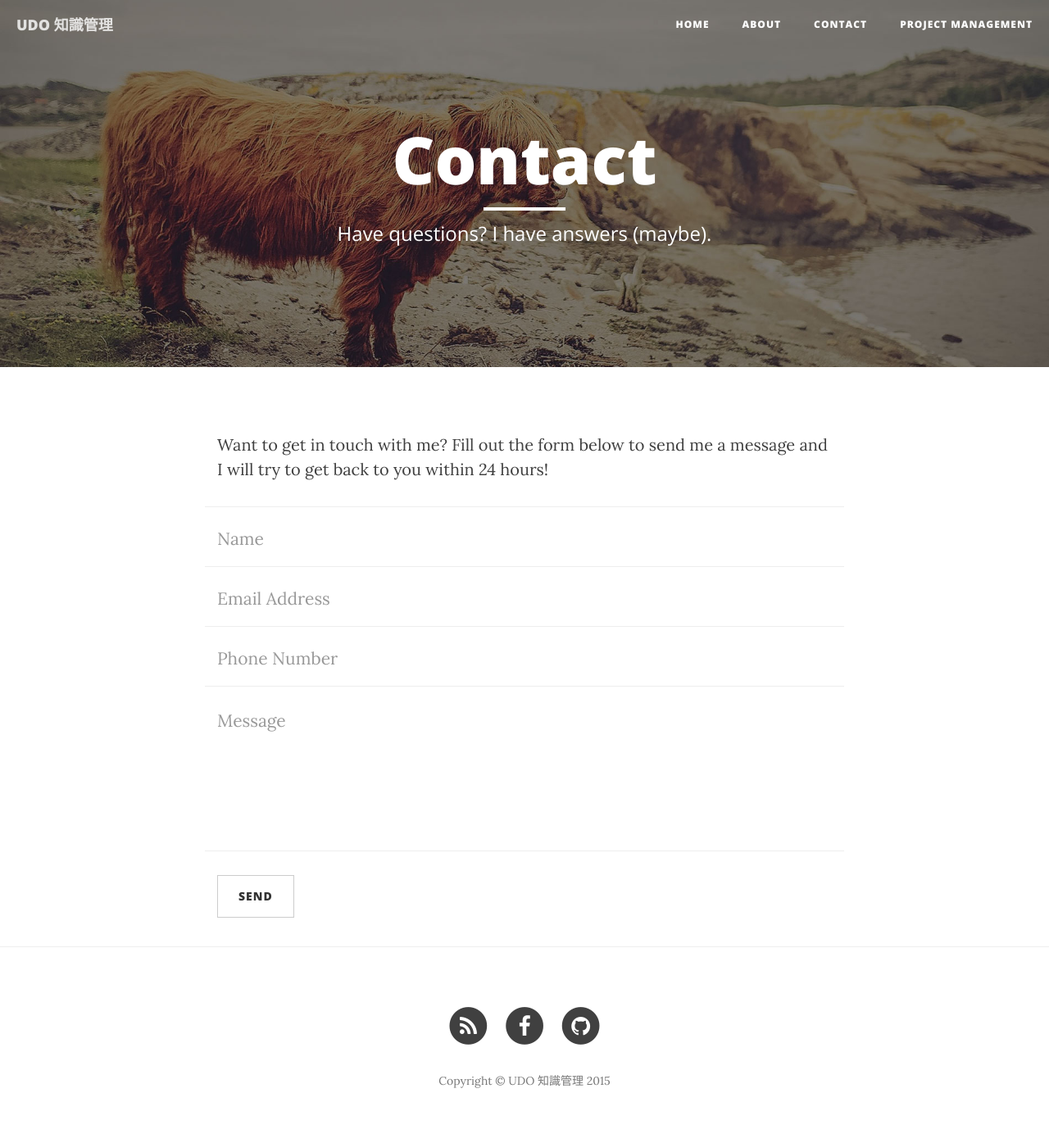
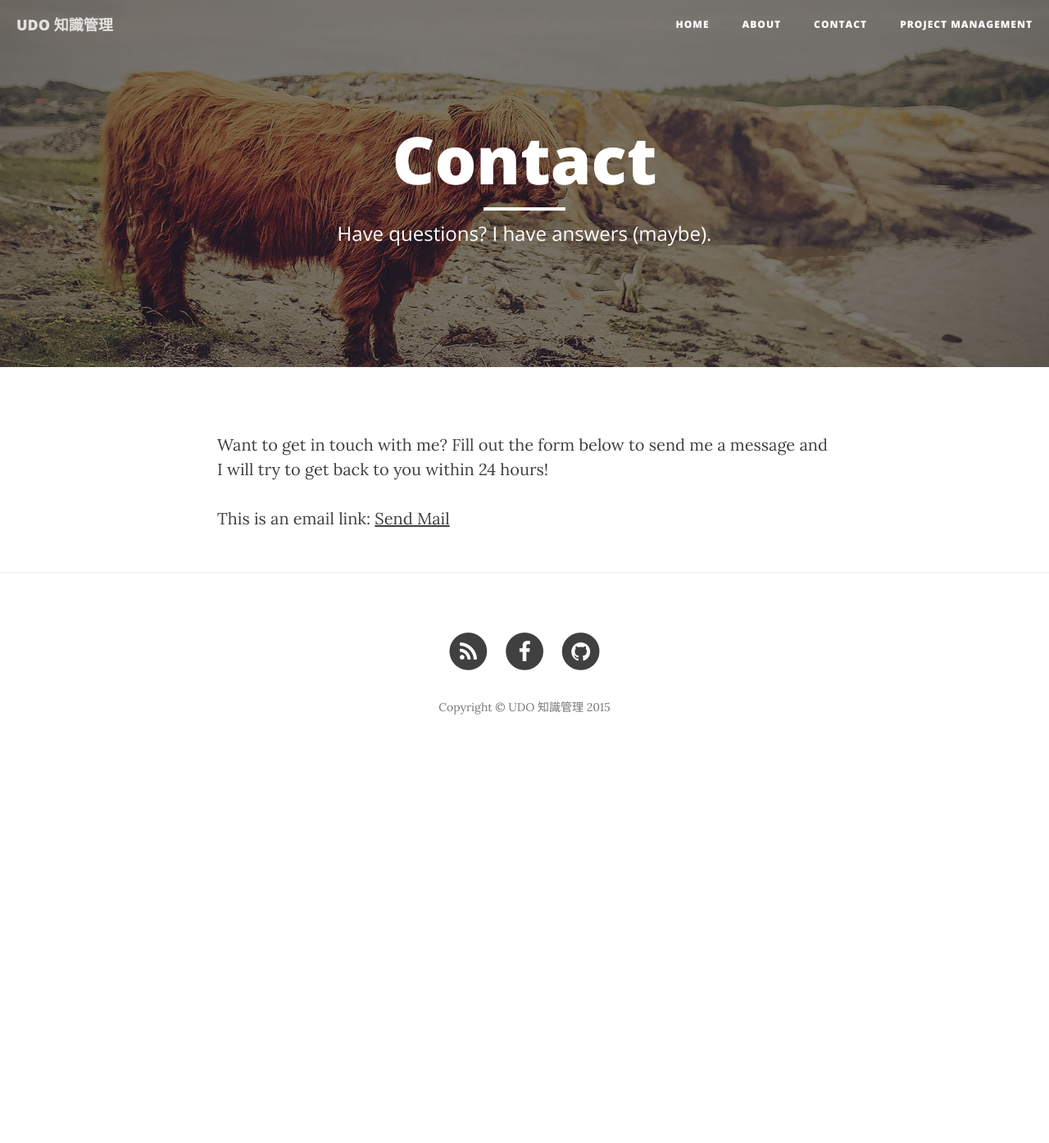
Before and after one commit to udoblog/udoblog, a Jekyll site: the page built from contact.html, in a window 1280 px wide. Shown: the whole page at 82% size. Built offline with Jekyll 4.4.1, drawn with Linux system fonts in a browser that asks for light colours; nearby versions of some CDN libraries; after the commit the page ends 939 px from its top, so only the background shows below that.

Commit message:
update template

```diff
--- a/contact.html
+++ b/contact.html
@@ -6,43 +6,8 @@ header-img: "img/contact-bg.jpg"
 ---
 
 <p>Want to get in touch with me? Fill out the form below to send me a message and I will try to get back to you within 24 hours!</p>
-<!-- Contact Form - Enter your email address on line 19 of the mail/contact_me.php file to make this form work. -->
-<!-- WARNING: Some web hosts do not allow emails to be sent through forms to common mail hosts like Gmail or Yahoo. It's recommended that you use a private domain email address! -->
-<!-- NOTE: To use the contact form, your site must be on a live web host with PHP! The form will not work locally! -->
-<form name="sentMessage" id="contactForm" novalidate>
-    <div class="row control-group">
-        <div class="form-group col-xs-12 floating-label-form-group controls">
-            <label>Name</label>
-            <input type="text" class="form-control" placeholder="Name" id="name" required data-validation-required-message="Please enter your name.">
-            <p class="help-block text-danger"></p>
-        </div>
-    </div>
-    <div class="row control-group">
-        <div class="form-group col-xs-12 floating-label-form-group controls">
-            <label>Email Address</label>
-            <input type="email" class="form-control" placeholder="Email Address" id="email" required data-validation-required-message="Please enter your email address.">
-            <p class="help-block text-danger"></p>
-        </div>
-    </div>
-    <div class="row control-group">
-        <div class="form-group col-xs-12 floating-label-form-group controls">
-            <label>Phone Number</label>
-            <input type="tel" class="form-control" placeholder="Phone Number" id="phone" required data-validation-required-message="Please enter your phone number.">
-            <p class="help-block text-danger"></p>
-        </div>
-    </div>
-    <div class="row control-group">
-        <div class="form-group col-xs-12 floating-label-form-group controls">
-            <label>Message</label>
-            <textarea rows="5" class="form-control" placeholder="Message" id="message" required data-validation-required-message="Please enter a message."></textarea>
-            <p class="help-block text-danger"></p>
-        </div>
-    </div>
-    <br>
-    <div id="success"></div>
-    <div class="row">
-        <div class="form-group col-xs-12">
-            <button type="submit" class="btn btn-default">Send</button>
-        </div>
-    </div>
-</form>
+
+<p>
+This is an email link:
+<a href="mailto:sherlock@cht.com.tw?Subject=Hello%20again" target="_top">Send Mail</a>
+</p>
```
Also changed, not shown: about.html (+16 -3 lines).
